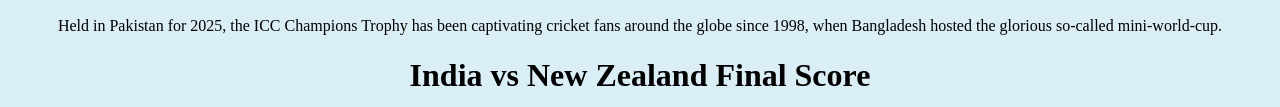
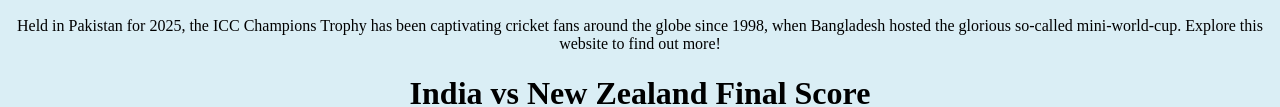
Before and after one commit to Ameya-Shah/Ameya-Shah.github.io, a plain HTML site: page index.html in a window 1280 px wide. Shown: the part 636-743 px from the top of the page. Drawn offline with Linux system fonts and the light colour scheme.

Commit message:
Anti-ban

```diff
--- a/index.html
+++ b/index.html
@@ -19,7 +19,7 @@
     <div class="home-content-div">
         <h1>2025 ICC Champions Trophy</h1>
         <img src="https://upload.wikimedia.org/wikipedia/commons/5/52/ICC-Champions-Trophy-2025-Logo.jpg" height="50%" width="50%">
-        <p>Held in Pakistan for 2025, the ICC Champions Trophy has been captivating cricket fans around the globe since 1998, when Bangladesh hosted the glorious so-called mini-world-cup.</p>
+        <p>Held in Pakistan for 2025, the ICC Champions Trophy has been captivating cricket fans around the globe since 1998, when Bangladesh hosted the glorious so-called mini-world-cup. Explore this website to find out more!</p>
     </div>
     <div class="home-content-div">
         <h1>India vs New Zealand Final Score</h1>
```
